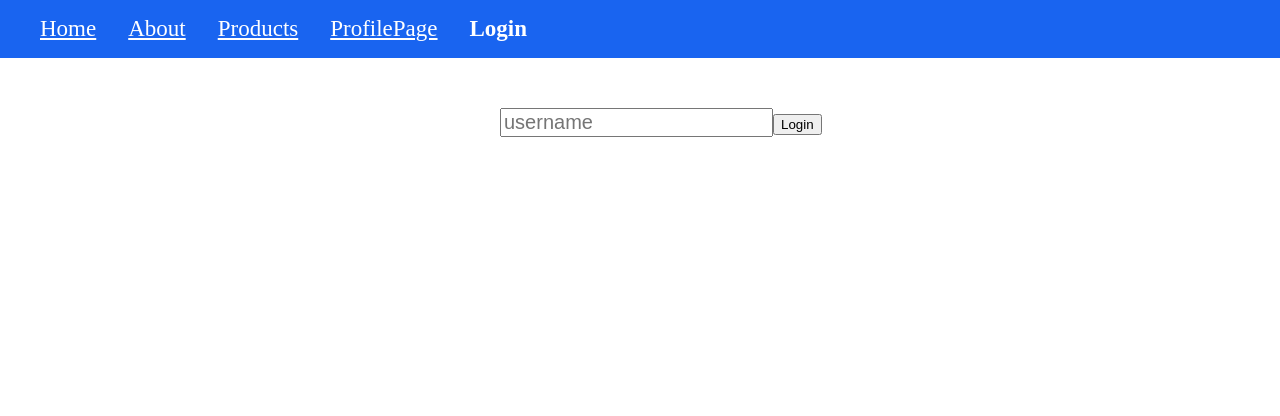
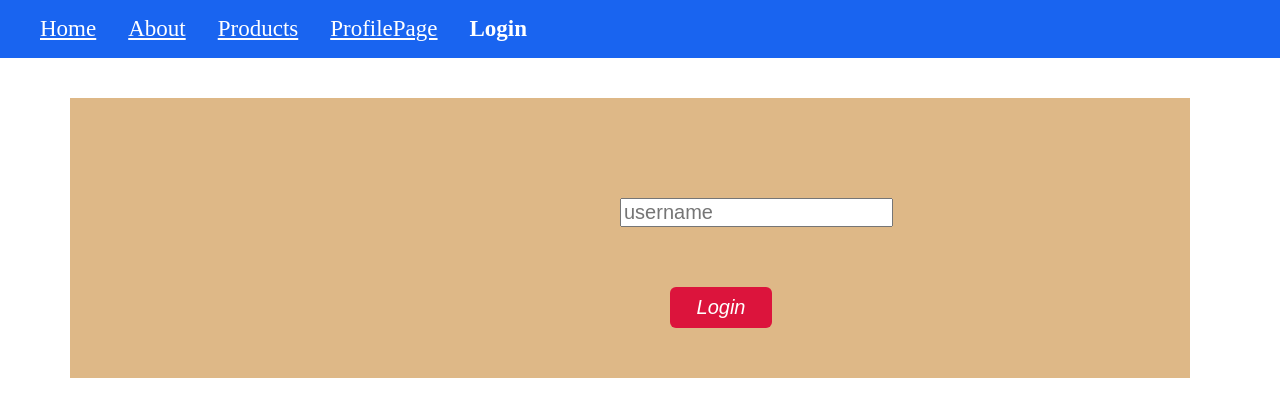
Before and after one commit to Tringapps-Saranya/React_Authentication, a React (Create React App) app: page /login in a window 1280 px wide. Shown: the top 416 px of the page. Built offline with nearby package versions, Linux system fonts and the light colour scheme.

Commit message:
Update Login.js

```diff
--- a/src/components/Login.js
+++ b/src/components/Login.js
@@ -19,9 +19,9 @@ export const Login = () => {
     }
 
   return (
-    <div>
-        <input type='text' placeholder='username' onChange={(e =>setUser(e.target.value))}></input>
-        <button  onClick ={handleLogin}>Login</button>
+      <div class="login">
+           <input id="inputbox" type='text' placeholder='username' onChange={(e =>setUser(e.target.value))}></input>  <br /><br /><br />
+           <button class="button1"  onClick ={handleLogin}>Login</button>
         <Outlet />
     </div>
   )
```
